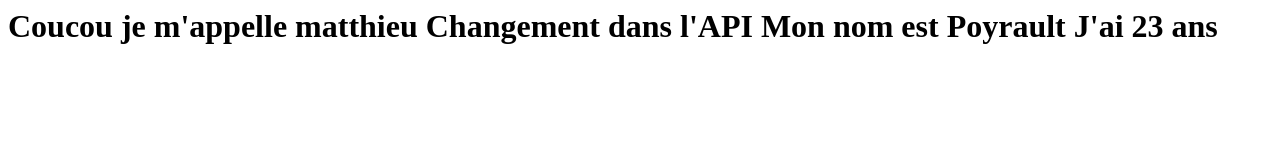
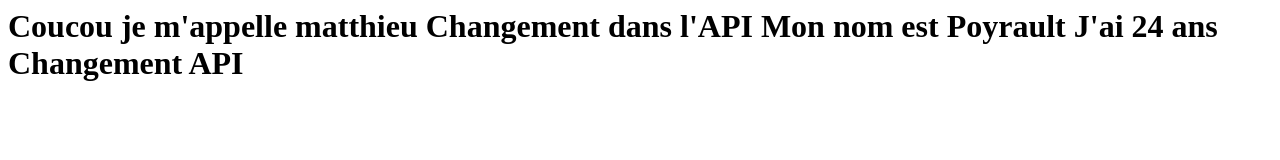
Before and after one commit to mpo-deltacode/conventionnal-commits-test, a website: page index.html in a window 1280 px wide. Drawn offline with Linux system fonts and the light colour scheme.

Commit message:
fix(index): correct my age
BREAKING CHANGE : Change API, add variable

```diff
--- a/index.html
+++ b/index.html
@@ -4,5 +4,7 @@
 
     Mon nom est Poyrault
 
-    J'ai 23 ans
+    J'ai 24 ans
+
+    Changement API
 </h1>
```
